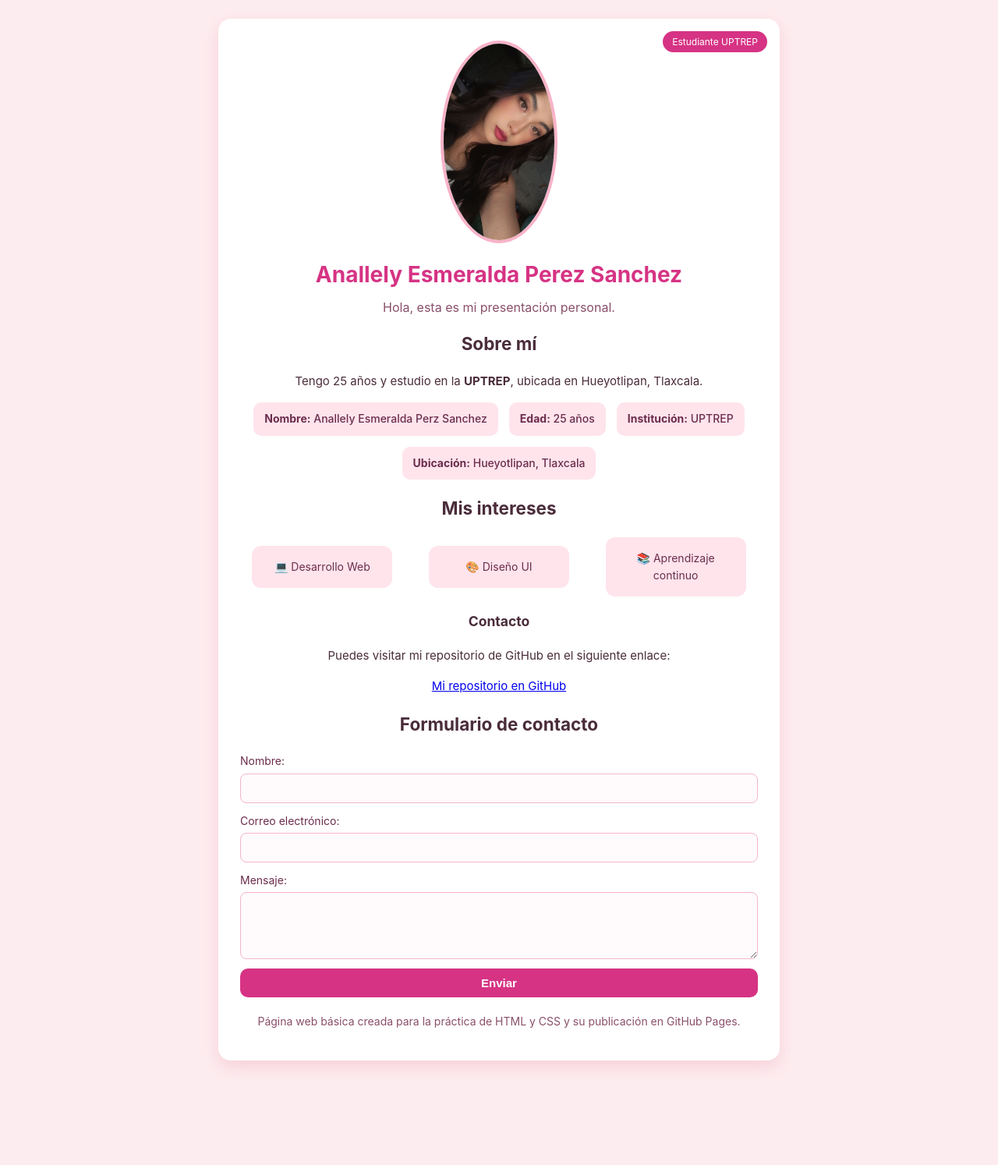
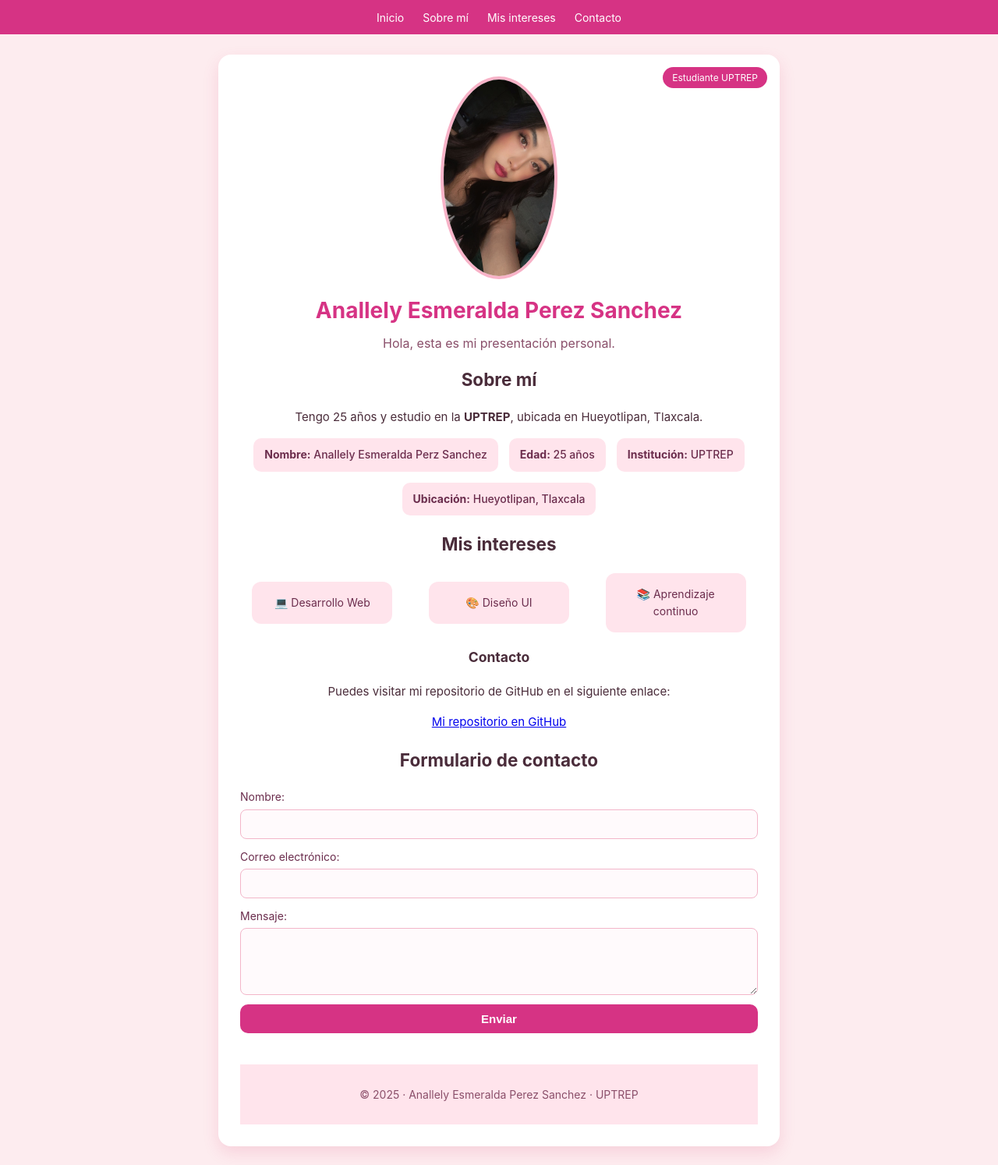
Before and after one commit to EsmeAna/pagina_web, a plain HTML site: page index.html in a window 1280 px wide. Shown: the whole page at 78% size. Before the commit the page ends 1384 px from the top, so only its background shows below. Drawn offline with Linux system fonts and the light colour scheme.

Commit message:
Se agregan navbar, footer y position con z-index

```diff
--- a/index.html
+++ b/index.html
@@ -10,9 +10,18 @@
 </head>
 
 <body>
+  <nav class="navbar">
+   <ul>
+    <li><a href="#inicio">Inicio</a></li>
+    <li><a href="#sobre-mi">Sobre mí</a></li>
+    <li><a href="#mis-intereses">Mis intereses</a></li>
+    <li><a href="#contacto">Contacto</a></li>
+   </ul>
+  </nav>
+
   <article class="card" aria-labelledby="titulo-presentacion">
 
-<header>
+<header id="inicio">
   <img
     src="mi-foto.jpg"
     alt="Foto de Anallely Esmeralda Perez Sanchez"
@@ -27,7 +36,7 @@
 
 
     <main>
-      <section>
+      <section id="sobre-mi">
         <h2>Sobre mí</h2>
         <p>
           Tengo 25 años y estudio en la <strong>UPTREP</strong>, ubicada en
@@ -42,7 +51,7 @@
         <div><strong>Ubicación:</strong> Hueyotlipan, Tlaxcala</div>
       </section>
 
-      <section>
+      <section id="mis-intereses">
         <h2>Mis intereses</h2>
         <div class="intereses">
         <div class="interes">💻 Desarrollo Web</div>
@@ -51,7 +60,7 @@
         </div>
       </section>
 
-      <section>
+      <section id="contacto">
         <h3>Contacto</h3>
         <p>
           Puedes visitar mi repositorio de GitHub en el siguiente enlace:
@@ -82,12 +91,10 @@
       </section>
     </main>
 
-    <footer>
-      <p>
-        Página web básica creada para la práctica de HTML y CSS y su publicación
-        en GitHub Pages.
-      </p>
-    </footer>
+   <footer class="footer">
+     <p>© 2025 · Anallely Esmeralda Perez Sanchez · UPTREP</p>
+   </footer>
+
 
   </article>
 </body>
--- a/styles.css
+++ b/styles.css
@@ -263,3 +263,82 @@ form {
   text-align: center;
   font-size: 14px;
 }
+/* =========================
+   NAVBAR (position + UX)
+   ========================= */
+
+.navbar {
+  position: fixed;
+  top: 0;
+  left: 0;
+  width: 100%;
+  background-color: #d63384;
+  z-index: 1000;
+}
+
+.navbar ul {
+  list-style: none;
+  margin: 0;
+  padding: 12px 24px;
+  display: flex;
+  justify-content: center;
+  gap: 24px;
+}
+
+.navbar a {
+  color: white;
+  text-decoration: none;
+  font-size: 14px;
+}
+
+.navbar a:hover {
+  text-decoration: underline;
+}
+
+/* Separación por navbar fija */
+body {
+  padding-top: 70px;
+}
+
+/* =========================
+   FOOTER
+   ========================= */
+
+.footer {
+  margin-top: 40px;
+  padding: 16px;
+  background-color: #ffe4ec;
+  text-align: center;
+  font-size: 14px;
+  color: #6b2d4d;
+}
+
+/* =========================
+   POSITION + Z-INDEX
+   ========================= */
+
+.card {
+  position: relative;
+  z-index: 1;
+}
+
+/* Ya usas position absolute en .badge */
+
+/* =========================
+   RESPONSIVE (modelo responsivo)
+   ========================= */
+
+@media (max-width: 600px) {
+  .navbar ul {
+    flex-direction: column;
+    align-items: center;
+  }
+
+  .meta {
+    flex-direction: column;
+  }
+
+  .intereses {
+    flex-direction: column;
+  }
+}
```
